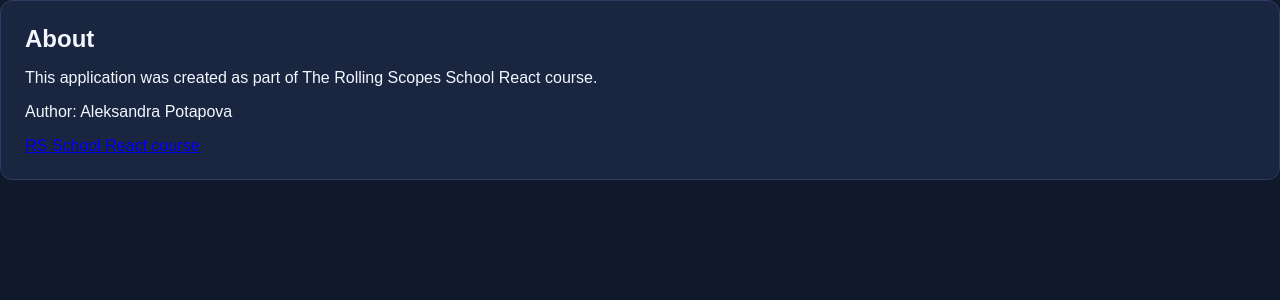
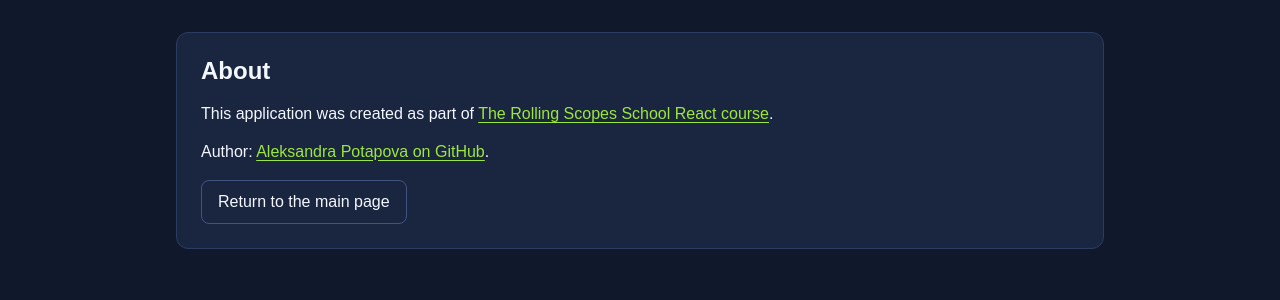
Before and after one commit to AleksPanda/rsschool-react, a React (Vite) app: page /about in a window 1280 px wide. Shown: the top 300 px of the page. Built offline with nearby package versions, Linux system fonts and the light colour scheme.

Commit message:
refactor: add shared app layout

```diff
--- a/src/App.tsx
+++ b/src/App.tsx
@@ -3,13 +3,16 @@ import { Route, Routes } from 'react-router-dom';
 import SearchPage from './pages/SearchPage';
 import AboutPage from './pages/AboutPage';
 import NotFoundPage from './pages/NotFoundPage';
+import AppLayout from './components/AppLayout';
 
 function App(): JSX.Element {
   return (
     <Routes>
-      <Route path="/" element={<SearchPage />} />
-      <Route path="/about" element={<AboutPage />} />
-      <Route path="*" element={<NotFoundPage />} />
+      <Route element={<AppLayout />}>
+        <Route path="/" element={<SearchPage />} />
+        <Route path="/about" element={<AboutPage />} />
+        <Route path="*" element={<NotFoundPage />} />
+      </Route>
     </Routes>
   );
 }
--- /dev/null
+++ b/src/components/AppLayout.tsx
@@ -0,0 +1,12 @@
+import type { JSX } from 'react';
+import { Outlet } from 'react-router-dom';
+
+function AppLayout(): JSX.Element {
+  return (
+    <main className="app">
+      <Outlet />
+    </main>
+  );
+}
+
+export default AppLayout;
--- a/src/index.css
+++ b/src/index.css
@@ -52,6 +52,7 @@ input {
 }
 
 .app__section {
+  min-height: 200px;
   padding: var(--space-xl);
   background-color: var(--color-bg-surface);
   border: 1px solid var(--color-border);
@@ -61,6 +62,38 @@ input {
 .app__section-title {
   margin: 0 0 var(--space-lg);
   font-size: 24px;
+}
+
+.app-link {
+  color: var(--color-button);
+  text-decoration: underline;
+  text-underline-offset: 3px;
+}
+
+.app-link:hover {
+  color: var(--color-button-hover);
+}
+
+.app-link:focus-visible {
+  outline: 2px solid var(--color-button);
+  outline-offset: 3px;
+  border-radius: 4px;
+}
+
+.about-page__content {
+  display: flex;
+  flex-direction: column;
+  gap: var(--space-md);
+}
+
+.about-page__text {
+  margin: 0;
+  color: var(--color-text-main);
+  line-height: 1.6;
+}
+
+.about-page__return-link {
+  width: fit-content;
 }
 
 .header-panel {
@@ -258,7 +291,8 @@ input {
 
   .search-panel__button,
   .header-panel__test-error-button,
-  .app__test-error-button {
+  .app__test-error-button,
+  .about-page__return-link {
     width: 100%;
   }
 
--- a/src/pages/AboutPage.tsx
+++ b/src/pages/AboutPage.tsx
@@ -1,25 +1,42 @@
 import type { JSX } from 'react';
+import { Link } from 'react-router-dom';
 
 function AboutPage(): JSX.Element {
   return (
-    <section className="app__section">
+    <section className="app__section about-page">
       <h2 className="app__section-title">About</h2>
 
-      <p>
-        This application was created as part of The Rolling Scopes School React
-        course.
-      </p>
+      <div className="about-page__content">
+        <p className="about-page__text">
+          This application was created as part of{' '}
+          <a
+            className="app-link"
+            href="https://rs.school/courses/reactjs"
+            target="_blank"
+            rel="noreferrer"
+          >
+            The Rolling Scopes School React course
+          </a>
+          .
+        </p>
 
-      <p>Author: Aleksandra Potapova</p>
+        <p className="about-page__text">
+          Author:{' '}
+          <a
+            className="app-link"
+            href="https://github.com/AleksPanda"
+            target="_blank"
+            rel="noreferrer"
+          >
+            Aleksandra Potapova on GitHub
+          </a>
+          .
+        </p>
+      </div>
 
-      <a
-        className="app-link"
-        href="https://rs.school/courses/reactjs"
-        target="_blank"
-        rel="noreferrer"
-      >
-        RS School React course
-      </a>
+      <Link className="app__test-error-button about-page__return-link" to="/">
+        Return to the main page
+      </Link>
     </section>
   );
 }
--- a/src/pages/NotFoundPage.tsx
+++ b/src/pages/NotFoundPage.tsx
@@ -8,7 +8,7 @@ function NotFoundPage(): JSX.Element {
 
       <p>The page you are looking for does not exist.</p>
 
-      <Link className="app-link" to="/">
+      <Link className="header-panel__test-error-button" to="/">
         Return to the main page
       </Link>
     </section>
--- a/src/pages/SearchPage.tsx
+++ b/src/pages/SearchPage.tsx
@@ -104,7 +104,7 @@ function SearchPage(): JSX.Element {
   }
 
   return (
-    <main className="app">
+    <>
       <section className="app__section">
         <Header triggerTestError={triggerTestError} />
       </section>
@@ -127,7 +127,7 @@ function SearchPage(): JSX.Element {
           placeholder="Results will appear here."
         />
       </section>
-    </main>
+    </>
   );
 }
 
```
